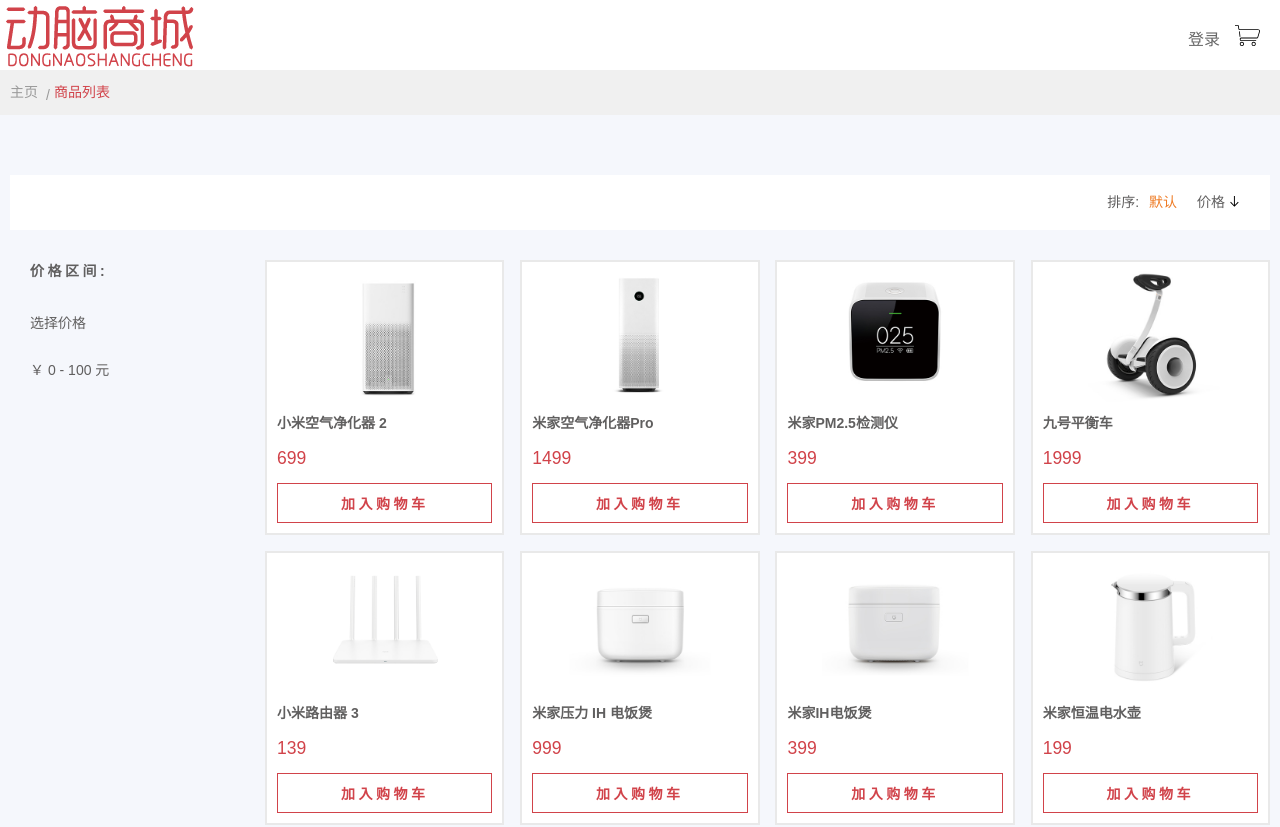
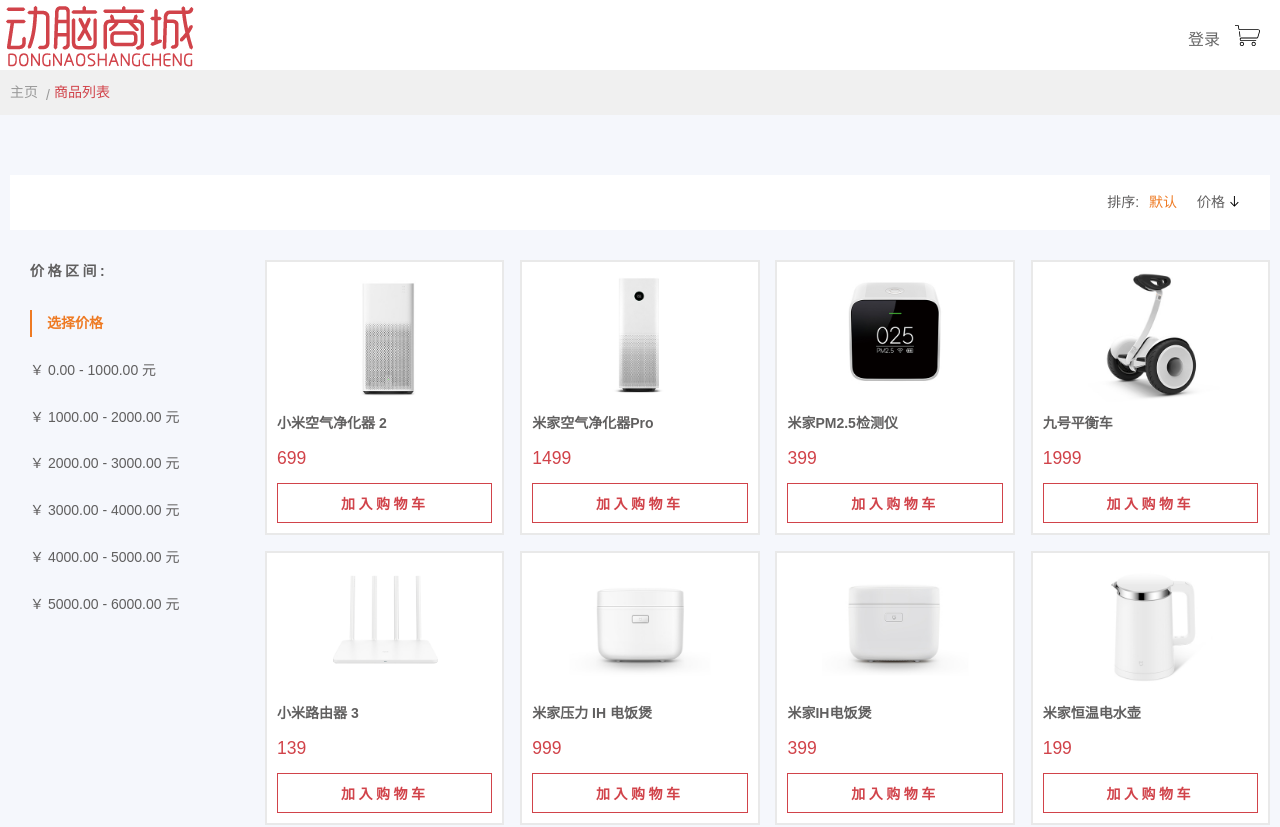
Before and after one commit to 18475573686/vue2-SPA-shop, a Vue app: page / in a window 1280 px wide. Shown: the top 827 px of the page. Built offline with nearby package versions, Linux system fonts and the light colour scheme.

Commit message:
价格数据绑定及样式绑定

```diff
--- a/src/views/GoodsList.vue
+++ b/src/views/GoodsList.vue
@@ -15,9 +15,9 @@
             <div class="filter" id="filter">
               <dl class="filter-price">
                 <dt>价格区间:</dt>
-                <dd><a href="javascript:void(0)">选择价格</a></dd>
-                <dd>
-                  <a href="javascript:void(0)">￥ 0 - 100 元</a>
+                <dd><a href="javascript:void(0)" @click="setPriceFilter('all')" :class="{'cur': priceChecked=='all'}">选择价格</a></dd>
+                <dd v-for="(item, index) of priceFilter">
+                  <a href="javascript:void(0)" @click="setPriceFilter(index)" :class="{'cur': priceChecked==index}">￥ {{item.startPrice}} - {{item.endPrice}} 元</a>
                 </dd>
               </dl>
             </div>
@@ -119,13 +119,45 @@
           "salePrice":"249",
           "productImage":"Yeelight床头灯.jpg"
         }
-      ]
+      ],
+      priceFilter: [
+        {
+          startPrice:'0.00',
+          endPrice:'1000.00'
+        },
+        {
+          startPrice:'1000.00',
+          endPrice:'2000.00'
+        },
+        {
+          startPrice:'2000.00',
+          endPrice:'3000.00'
+        },
+        {
+          startPrice:'3000.00',
+          endPrice:'4000.00'
+        },
+        {
+          startPrice:'4000.00',
+          endPrice:'5000.00'
+        },
+        {
+          startPrice:'5000.00',
+          endPrice:'6000.00'
+        }
+      ],
+      priceChecked: 'all'
     }
   },
   components: {
     NavHeader,
     NavBread,
     NavFooter
+  },
+  methods: {
+    setPriceFilter (index) {
+      this.priceChecked = index
+    }
   }
 }
 </script>
```
